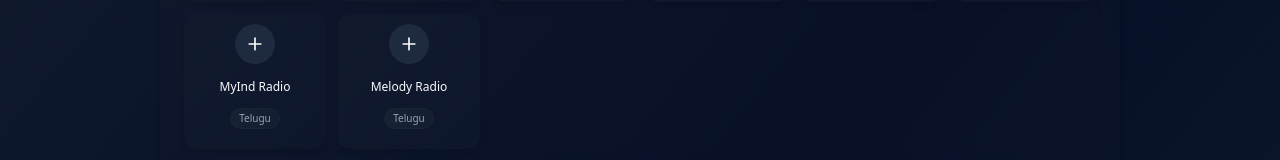
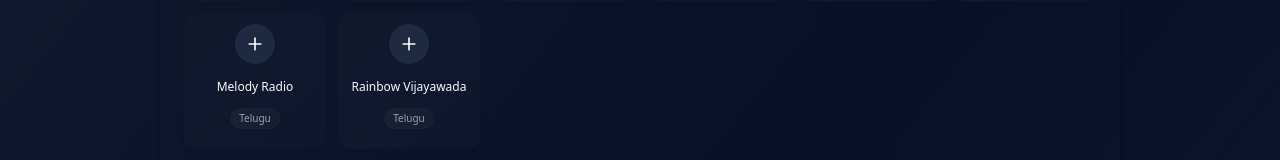
Before and after one commit to bhanuchwodary/uradio-v8, a React (Vite) app: page /station-list in a window 1280 px wide. Shown: the part 453-613 px from the top of the page. Built offline with nearby package versions, Linux system fonts and the light colour scheme.

Commit message:
Update prebuiltStations.ts
Removed MyINDRadio and added Rainbow Vijayawada

```diff
--- a/src/data/prebuiltStations.ts
+++ b/src/data/prebuiltStations.ts
@@ -81,11 +81,6 @@ export const prebuiltStations = [
     language: "Telugu"
   },
   {
-    name: "MyInd Radio",
-    url: "https://radioindia.net/radio/myndmedia/icecast.audio",
-    language: "Telugu"
-  },
-  {
     name: "Melody Radio",
     url: "https://a1.asurahosting.com:9580/radio.mp3",
     language: "Telugu"
@@ -119,5 +114,10 @@ export const prebuiltStations = [
     name: "Channel4 FM",
     url: "https://streams.radio.co/sce558c2e6/listen",
     language: "English"
+  },
+  {
+    name: "Rainbow Vijayawada",
+    url: "https://air.pc.cdn.bitgravity.com/air/live/pbaudio174/playlist.m3u8",
+    language: "Telugu"
   }
 ];
```
